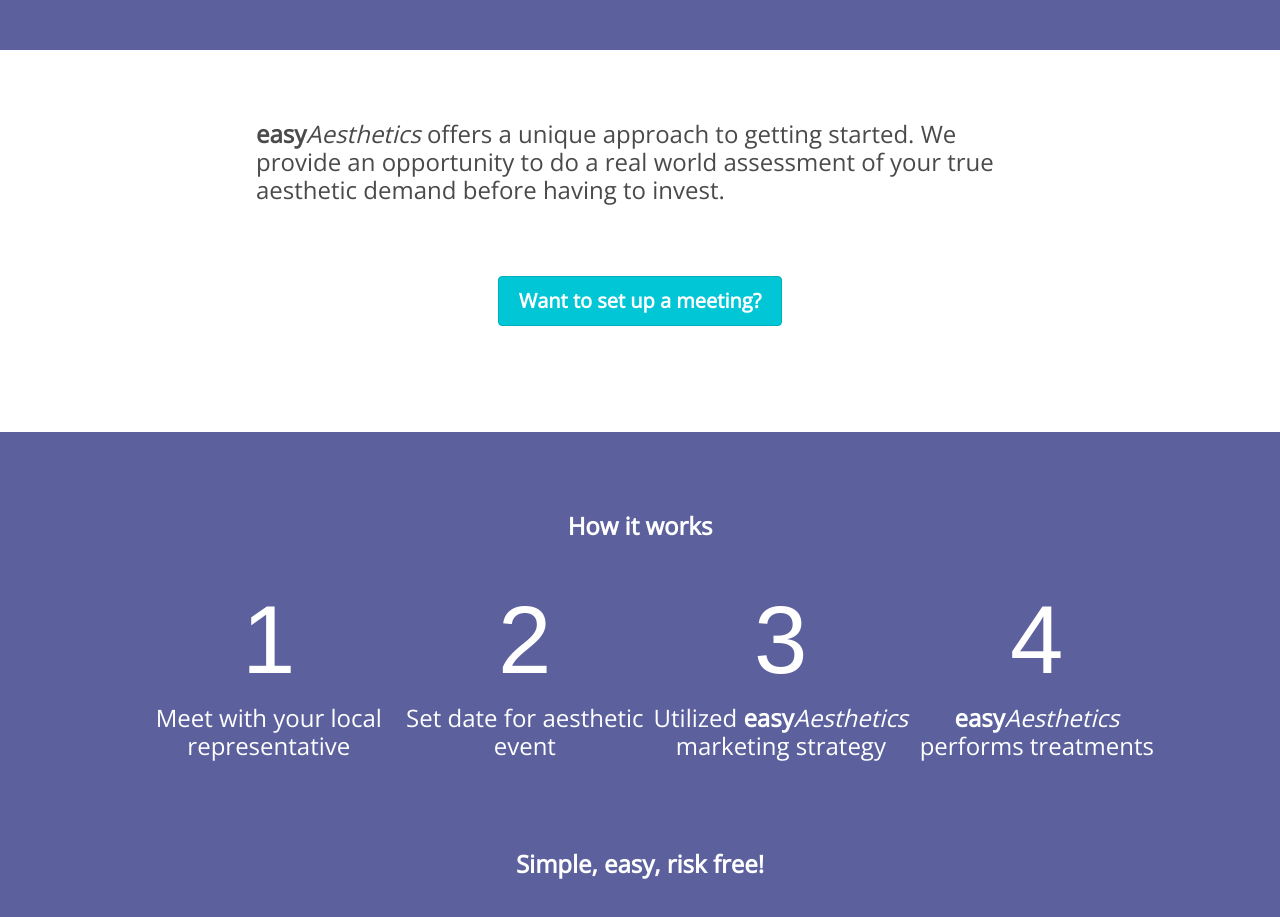
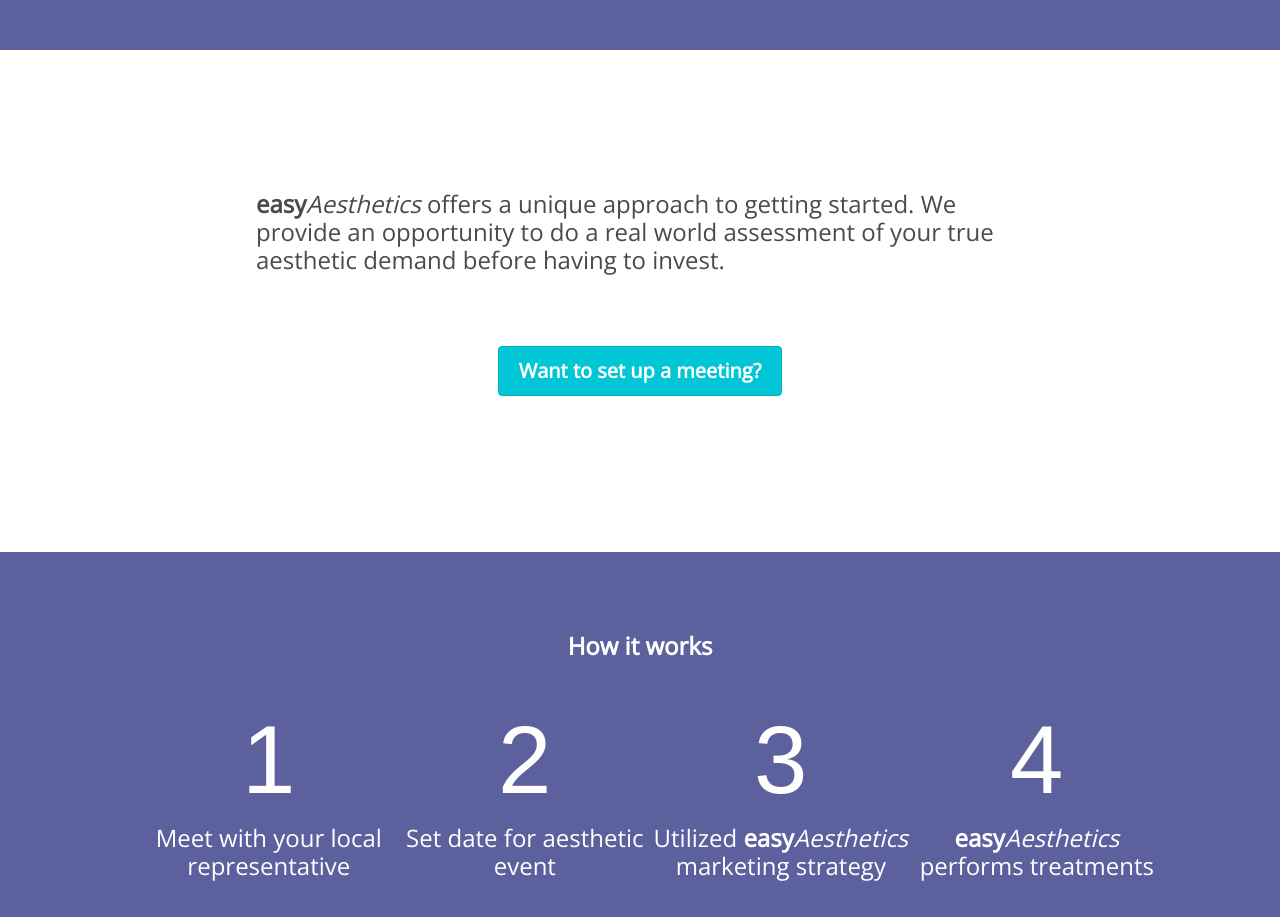
Before and after one commit to peteplays/easya, a website built with Parcel: page index.html in a window 1280 px wide. Shown: the part 3460-4377 px from the top of the page. Built offline with nearby package versions, Linux system fonts and the light colour scheme; files whose address does not match are found by name; a web font is replaced by a local one.

Commit message:
updated text and styles

```diff
--- a/index.html
+++ b/index.html
@@ -151,7 +151,7 @@
     </div>
   </section>
 
-  <section class="container is-size-4-desktop smaller-width-container mtb70">
+  <section class="container is-size-4-desktop smaller-width-container offers-a-unique">
     <p class="has-text-left">
       <span class="title-first">easy</span><span class="title-second">Aesthetics</span>
       offers a unique approach to getting started. We provide an opportunity to do a real world assessment of your true aesthetic demand before having to invest.
--- a/main.scss
+++ b/main.scss
@@ -92,9 +92,9 @@
   }
 }
 
-.mtb70 {
-  margin-top: 70px;
-  margin-bottom: 70px;
+.offers-a-unique {
+  margin-top: 140px;
+  margin-bottom: 120px;
 }
 
 .mb40 {
```
